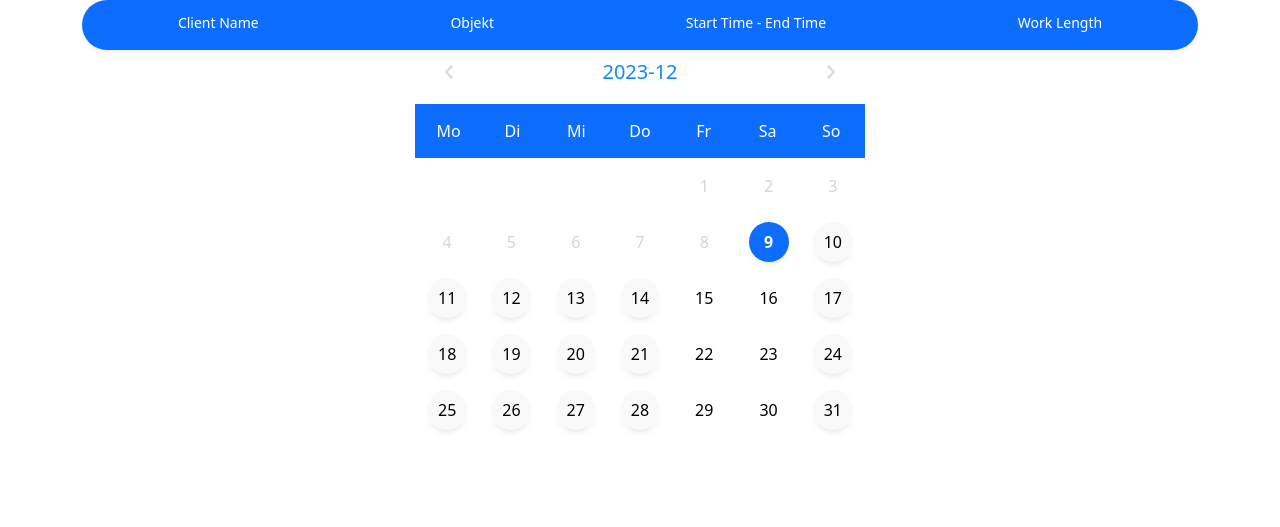
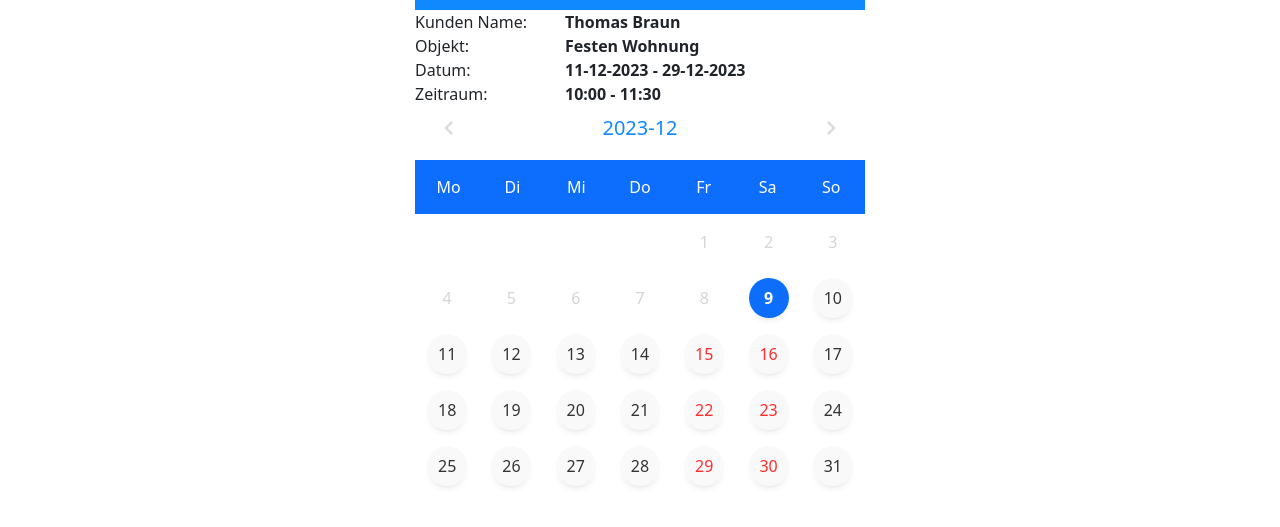
Before and after one commit to CoderChef01/Calendar, a PHP site: page /kalendar.php in a window 1280 px wide. Shown: the top 527 px of the page. Run offline with PHP 8.4, Linux system fonts and the light colour scheme; some libraries are stand-ins or nearby versions.

Commit message:
Client Feedback Frontend Update

```diff
--- a/kalendar.php
+++ b/kalendar.php
@@ -27,7 +27,7 @@ $lng = new Lang();
     <main class="row">
         <div class="col-md-12">
             <!-- Kopfzeile Anfang -->
-            <ul class="nav nav-pills nav-fill gap-2 p-1 small bg-primary rounded-5 shadow-sm" id="pillNav2" role="tablist" style="--bs-nav-link-color: var(--bs-white); --bs-nav-pills-link-active-color: var(--bs-primary); --bs-nav-pills-link-active-bg: var(--bs-white); height: 50px;">
+            <ul class="hidden nav nav-pills nav-fill gap-2 p-1 small bg-primary rounded-5 shadow-sm" id="pillNav2" role="tablist" style="--bs-nav-link-color: var(--bs-white); --bs-nav-pills-link-active-color: var(--bs-primary); --bs-nav-pills-link-active-bg: var(--bs-white); height: 50px;">
                 <li class="nav-item">
                     <span class="nav-link text-white"><?php $lng->echoText('client_name'); ?></span>
                 </li>
@@ -44,6 +44,13 @@ $lng = new Lang();
                 </li>
             </ul>
             <!-- Kopfzeile Ende -->
+            <div class="head-menu">
+
+                <div class="line"><div class="menu">Kunden Name:</div><div class="value">Thomas Braun</div></div>
+                <div class="line"><div class="menu">Objekt:</div><div class="value">Festen Wohnung</div></div>
+                <div class="line"><div class="menu">Datum:</div><div class="value">11-12-2023 - 29-12-2023</div></div>
+                <div class="line"><div class="menu">Zeitraum:</div><div class="value">10:00 - 11:30</div></div>
+            </div>
 
             <!-- Kalender Anfang -->
             <div id="calendar_first" class="calendar calendar-first">
--- a/style.css
+++ b/style.css
@@ -75,7 +75,7 @@ td.clickable, td.disabled {
     margin-bottom: 2em;
 }
 
-.calendar, .calendar_weekdays, .calendar_content {
+.calendar, .calendar_weekdays, .calendar_content, .head-menu {
     max-width: 450px; }
 
 .calendar {
@@ -144,7 +144,8 @@ td.clickable, td.disabled {
     font-size: 16px;
     color: #fff !important; }
 
-.calendar_content div.clickable:after {
+.calendar_content div.clickable:after,
+.calendar_content div.disabled:after{
     position: absolute;
     top: 50%;
     left: 0;
@@ -214,8 +215,19 @@ button.switch-month {
 
 button.switch-month:hover {
     color: #1089ff; }
-.calendar_content div.clickable{
+
+.calendar_content div.clickable {
     cursor: pointer;
+}
+.calendar_content div.clickable {
+    color: #343434;
+}
+.calendar_content div.disabled {
+    color: #ff2d2d
+}
+.calendar_content div
+{
+    font-weight: 500;
 }
 
 @media (max-width: 500px) {
@@ -231,3 +243,31 @@ button.switch-month:hover {
         width: 9%;
     }
 }
+
+
+.head-menu, .head-menu .line {
+    display: flex;
+}
+
+.head-menu {
+    margin: auto;
+    flex-direction: column;
+}
+
+.head-menu .line {
+    /*justify-content: space-between;*/
+}
+.head-menu .line .menu {
+    min-width: 150px;
+}
+.head-menu .line .value {
+    font-weight: 600;
+}
+
+.head-menu .line:first-child {
+    border-top: 10px solid #1089ff;
+}
+
+.hidden {
+    display: none;
+}
```
